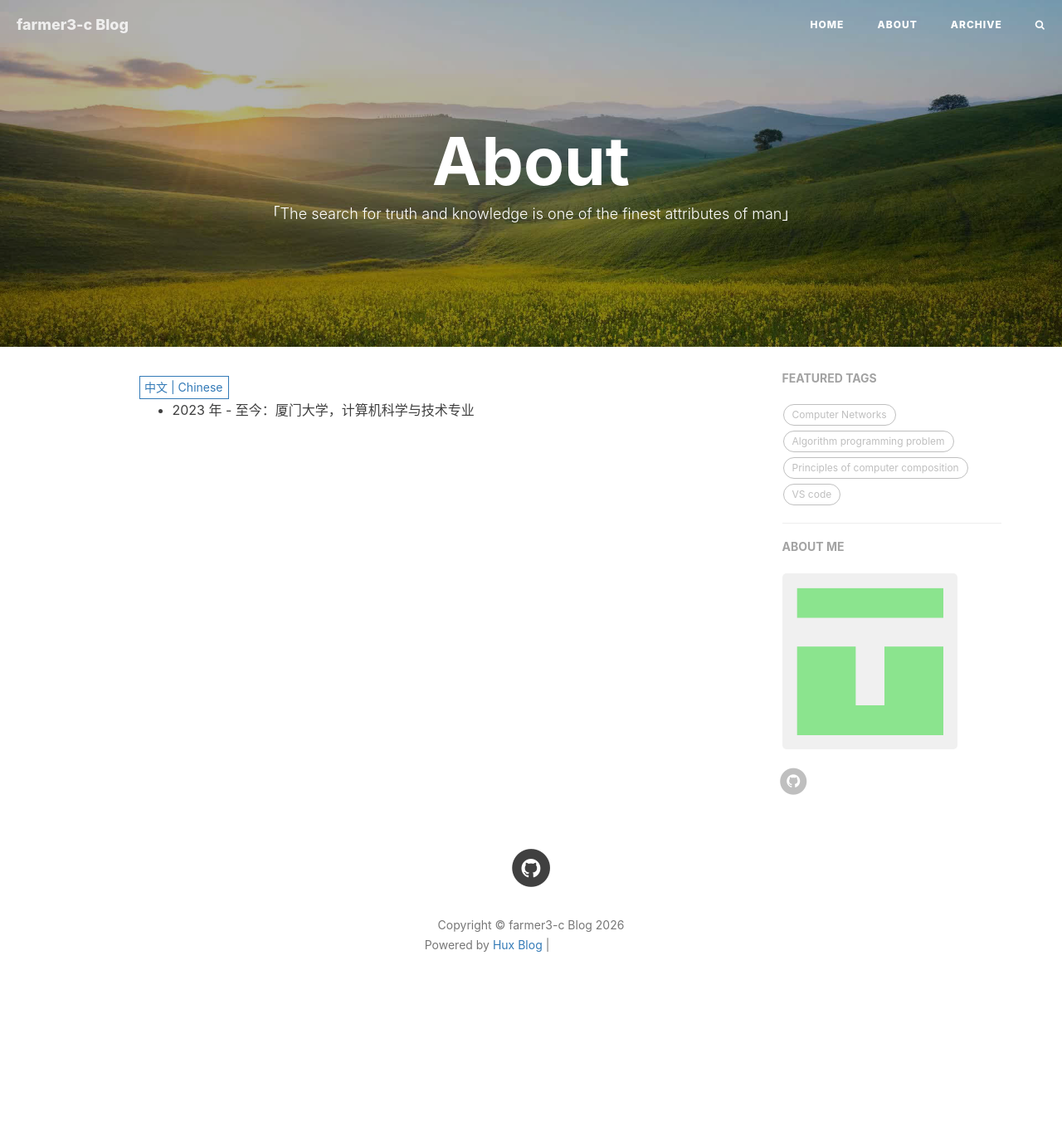
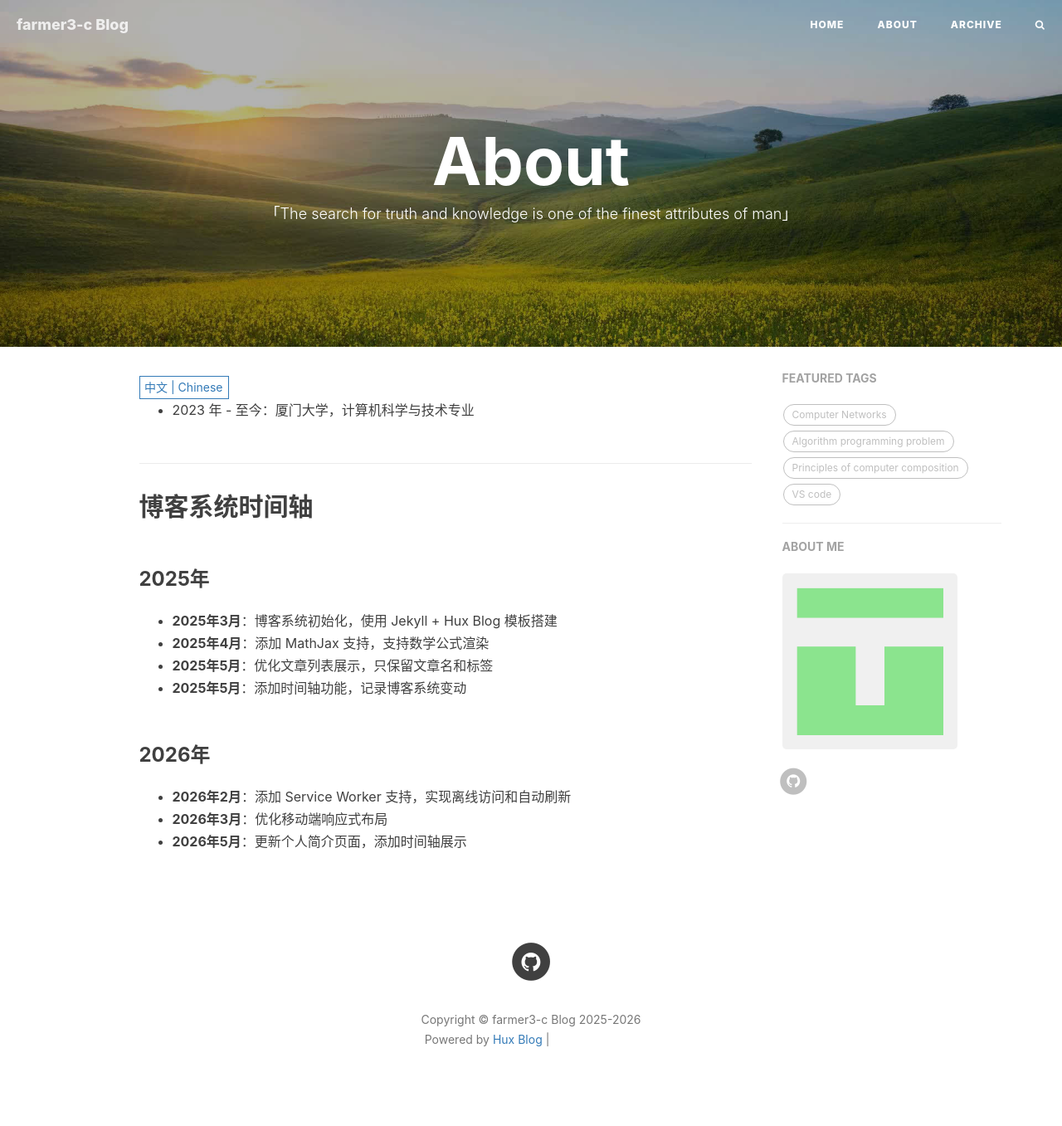
Before and after one commit to farmer3-c/farmer3-c.github.io, a Jekyll site: the page built from about.html, in a window 1280 px wide. Shown: the whole page at 83% size. Built offline with Jekyll 4.4.1, drawn with Linux system fonts in a browser that asks for light colours; nearby versions of some CDN libraries; comment, search, counter and statistics services are not loaded; before the commit the page ends 1243 px from its top, so only the background shows below that; grey boxes are pictures that could not be loaded.

Commit message:
Update blog: post list, copyright year, and about timeline

```diff
--- a/_includes/about/en.md
+++ b/_includes/about/en.md
@@ -1,2 +1,15 @@
 
 - 2023 - Present: Xiamen University, Computer Science and Technology major
+
+## Blog Timeline
+
+### 2025
+- **March 2025**: Blog system initialized with Jekyll + Hux Blog template
+- **April 2025**: Added MathJax support for mathematical formula rendering
+- **May 2025**: Optimized post list display, showing only title and tags
+- **May 2025**: Added timeline feature to track blog system changes
+
+### 2026
+- **February 2026**: Added Service Worker support for offline access and auto-refresh
+- **March 2026**: Optimized responsive layout for mobile devices
+- **May 2026**: Updated about page with timeline display
--- a/_includes/about/zh.md
+++ b/_includes/about/zh.md
@@ -1,3 +1,15 @@
-
 
 - 2023 年 - 至今：厦门大学，计算机科学与技术专业
+
+## 博客系统时间轴
+
+### 2025年
+- **2025年3月**：博客系统初始化，使用 Jekyll + Hux Blog 模板搭建
+- **2025年4月**：添加 MathJax 支持，支持数学公式渲染
+- **2025年5月**：优化文章列表展示，只保留文章名和标签
+- **2025年5月**：添加时间轴功能，记录博客系统变动
+
+### 2026年
+- **2026年2月**：添加 Service Worker 支持，实现离线访问和自动刷新
+- **2026年3月**：优化移动端响应式布局
+- **2026年5月**：更新个人简介页面，添加时间轴展示
--- a/_includes/footer.html
+++ b/_includes/footer.html
@@ -7,7 +7,7 @@
                 {% include sns-links.html center=true %}
 
                 <p class="copyright text-muted">
-                    Copyright &copy; {{ site.title }} {{ site.time | date: '%Y' }}
+                    Copyright &copy; {{ site.title }} 2025-{{ site.time | date: '%Y' }}
                     <br>
                     Powered by <a href="http://huangxuan.me">Hux Blog</a> |
                     <iframe style="margin-left: 2px; margin-bottom:-5px;" frameborder="0" scrolling="0" width="100px"
```
Also changed, not shown: index.html (+4 -14 lines).
